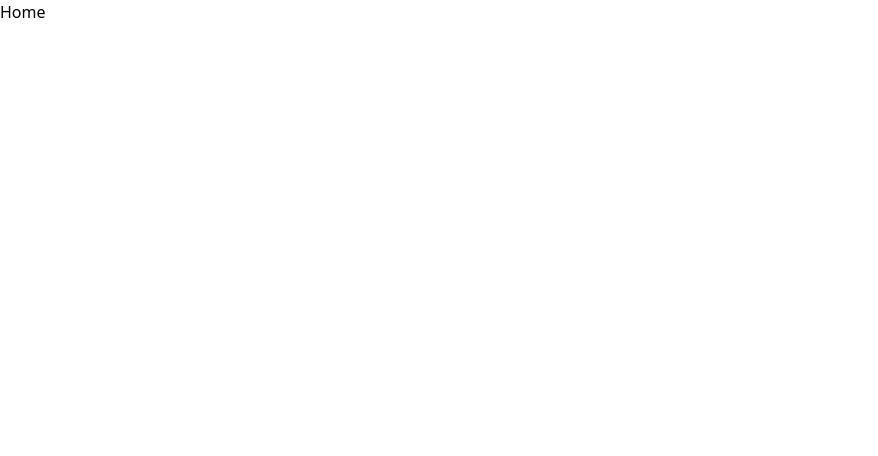
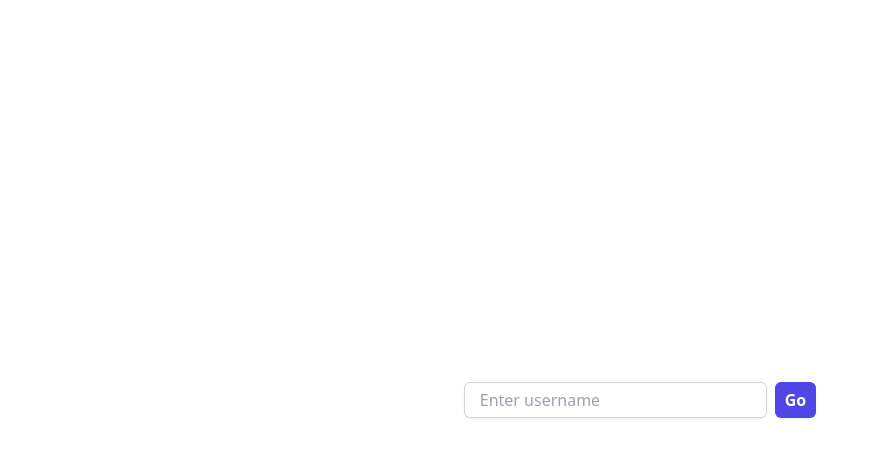
Before and after one commit to khilkovetsmykhailo/react-typing-test-app, a React (Vite) app in the folder frontend/: page / in a window 1280 px wide. Shown: the top 456 px of the page, without its empty margins (0-878 px from the left). Built offline with nearby package versions, Linux system fonts and the light colour scheme.

Commit message:
Create simple login page

```diff
--- a/frontend/src/App.tsx
+++ b/frontend/src/App.tsx
@@ -1,12 +1,28 @@
+import { useContext } from "react";
 import { BrowserRouter, Routes, Route } from "react-router-dom";
+import { UserContext } from "./components/UserProvider";
 import Home from "./pages/Home";
+import Login from "./pages/Login";
+import Test from "./pages/Test";
 
 function App() {
+  const { username } = useContext(UserContext);
+  console.log("username :", username);
+
   return (
     <BrowserRouter>
-      <Routes>
-        <Route path="/" element={<Home />} />
-      </Routes>
+      <div className="container mx-auto">
+        <Routes>
+          {!!username ? (
+            <>
+              <Route path="/" element={<Home />} />
+              <Route path="/test" element={<Test />} />
+            </>
+          ) : (
+            <Route path="*" element={<Login />} />
+          )}
+        </Routes>
+      </div>
     </BrowserRouter>
   );
 }
--- /dev/null
+++ b/frontend/src/components/UserProvider.tsx
@@ -0,0 +1,16 @@
+import { createContext, PropsWithChildren, useState } from "react";
+
+type IUserContext = {
+  username: string;
+  setUsername: (value: string) => void;
+};
+
+export const UserContext = createContext<IUserContext>({} as IUserContext);
+
+const UserProvider: React.FC<PropsWithChildren> = ({ children }) => {
+  const [username, setUsername] = useState("");
+
+  return <UserContext.Provider value={{ username, setUsername }}>{children}</UserContext.Provider>;
+};
+
+export default UserProvider;
--- /dev/null
+++ b/frontend/src/pages/Login.tsx
@@ -0,0 +1,40 @@
+import { FormEventHandler, useContext, useState } from "react";
+import { UserContext } from "../components/UserProvider";
+
+const Login = () => {
+  const { setUsername } = useContext(UserContext);
+  const [input, setInput] = useState("");
+
+  const handleSubmit: FormEventHandler = (e) => {
+    e.preventDefault();
+    e.stopPropagation();
+
+    if (input) {
+      setUsername(input);
+    }
+  };
+
+  return (
+    <div className="w-screen h-screen justify-center items-center flex">
+      <form onSubmit={handleSubmit}>
+        <div className="flex flex-row items-center gap-2">
+          <input
+            value={input}
+            onChange={(e) => setInput(e.target.value)}
+            placeholder="Enter username"
+            className="block w-full rounded-md border-0 py-1.5 pl-4 pr-14 text-gray-900 shadow-sm ring-1 ring-inset ring-gray-300 placeholder:text-gray-400 focus:ring-2 focus:ring-inset focus:ring-indigo-600 sm:text-md sm:leading-6"
+          />
+          <button
+            type="submit"
+            disabled={!input}
+            className="rounded-md bg-indigo-600 px-2.5 py-1.5 text-md font-semibold text-white shadow-sm hover:bg-indigo-500 focus-visible:outline focus-visible:outline-2 focus-visible:outline-offset-2 focus-visible:outline-indigo-600"
+          >
+            Go
+          </button>
+        </div>
+      </form>
+    </div>
+  );
+};
+
+export default Login;
```
